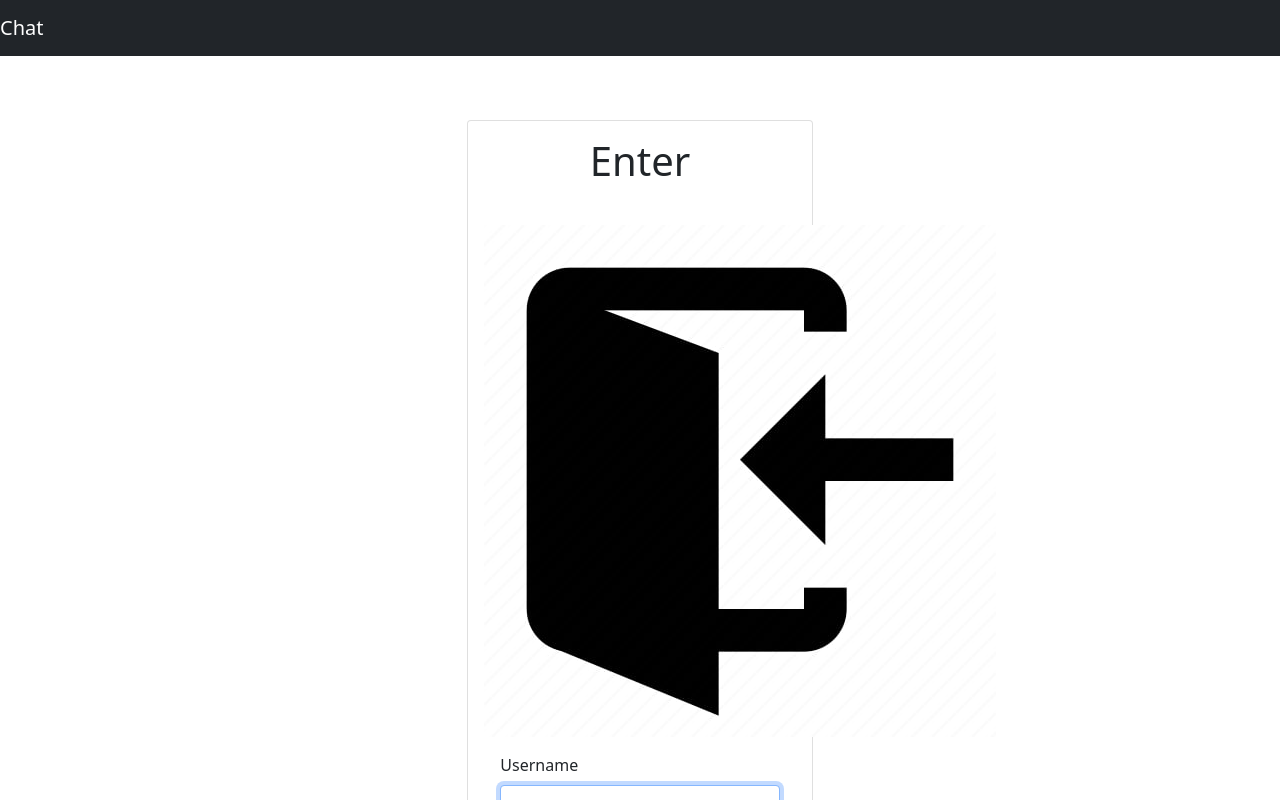
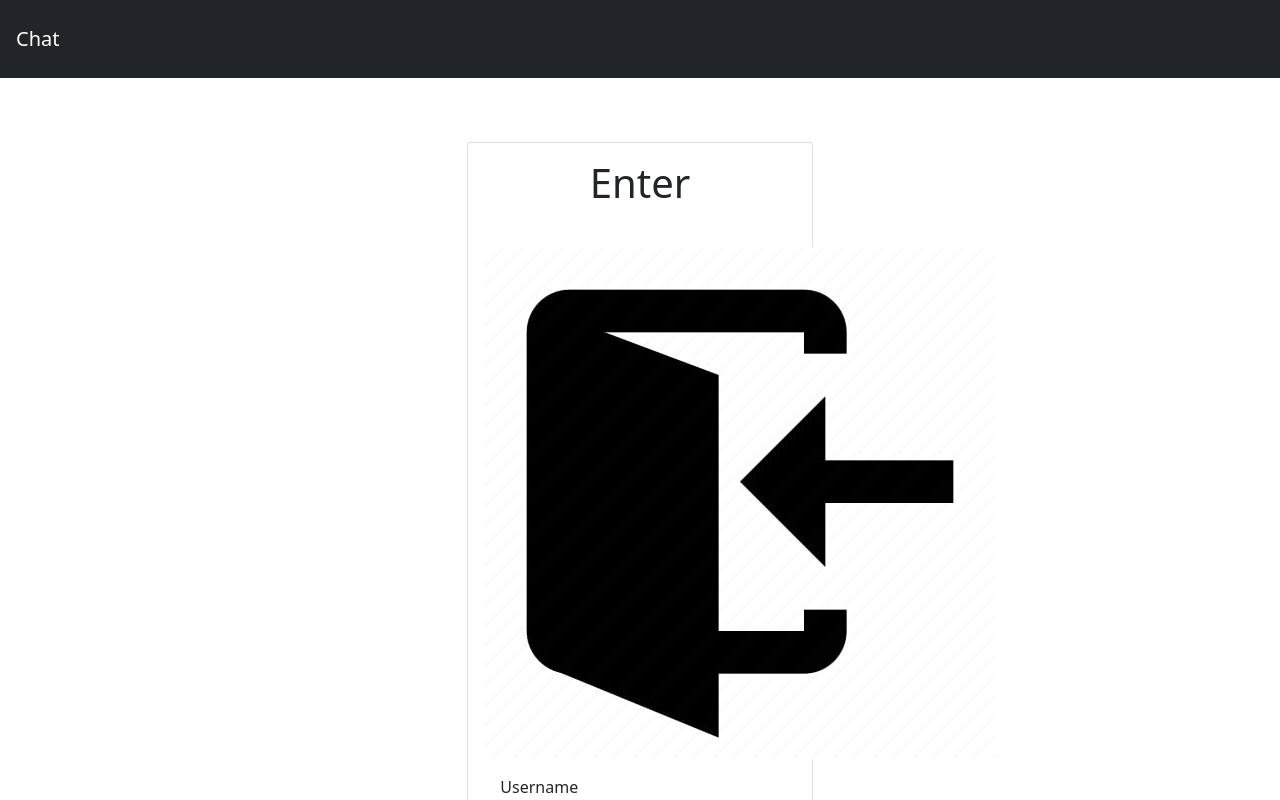
Before and after one commit to floydezus/frontend-project-lvl4, a React app: page /login in a window 1280 px wide. Shown: the top 800 px of the page. Built offline with nearby package versions, Linux system fonts and the light colour scheme; the HTML template or start-up script is replaced by a standard one.

Commit message:
fix image display

```diff
--- a/src/components/App.jsx
+++ b/src/components/App.jsx
@@ -6,7 +6,7 @@ import { BrowserRouter as Router,
   Navigate,
   useLocation
 } from "react-router-dom";
-import { Navbar } from 'react-bootstrap';
+import { Navbar, Nav, Button } from 'react-bootstrap';
 
 import NotFoundPage from './NotFoundPage.jsx';
 import LoginPage from './LoginPage.jsx';
@@ -40,11 +40,22 @@ const RequireAuth = ({ children }) => {
   return children;
 };
 
+const AuthButton = () => {
+  const auth = useAuth();
+
+  return (
+    auth.loggedIn
+      ? <Button onClick={auth.logOut}>Log out</Button>
+      : <Button  className="d-none">Log in</Button>
+  );
+};
+
 const App = () => (
   <AuthProvider>
     <Router>
-      <Navbar bg="dark" variant="dark">
-        <Navbar.Brand as={Link} to="/">Chat</Navbar.Brand>
+      <Navbar bg="dark" variant="dark" expand="lg">
+        <Navbar.Brand as={Link} to="/" className="p-3">Chat</Navbar.Brand>
+        <AuthButton />
       </Navbar>
       <div className="container p-3">
       <Routes>
--- a/src/components/LoginPage.jsx
+++ b/src/components/LoginPage.jsx
@@ -1,14 +1,13 @@
 import React, { useEffect, useRef, useState } from 'react';
 import { Container, Row, Col, Card, Button, Form } from 'react-bootstrap';
 import { useFormik } from 'formik';
-import * as Yup from "yup";
+// import * as Yup from "yup";
 import axios from 'axios';
-import { useLocation, useHistory, useNavigate } from 'react-router-dom';
+import { useLocation, useNavigate } from 'react-router-dom';
 import useAuth from '../hooks/index.jsx';
 import routes from '../routes.js';
 // import 'bootstrap/dist/css/bootstrap.min.css';
-import enter from '../enter.jpeg';
-import { entries } from 'lodash';
+import enter from '../../assets/enter.jpeg';
 
 const LoginPage = () => {
   const auth = useAuth();
@@ -43,15 +42,6 @@ const LoginPage = () => {
         throw err;
       }
     },
-    // validationSchema: Yup.object().shape({
-    //   username: Yup.string()
-    //     .required("Пожалуйста, заполните это поле."),
-    //   password: Yup.string()
-    //     .required("Пожалуйста, заполните это поле.")
-    // }),
-    // onSubmit: values => {
-
-
   });
 
   return (
@@ -62,8 +52,7 @@ const LoginPage = () => {
             {/* <Card.Header>Вход</Card.Header> */}
             <Card.Title className="text-center m-3"><h1>Enter</h1></Card.Title>
             <Card.Body>
-                {/* <Card.Img variant="left" src={enter} alt="Enter"/> */}
-                <img src={enter} alt="Enter"/>
+                <Card.Img variant="left" src={enter} alt="Enter"/>
                 <Form onSubmit={formik.handleSubmit}>
                   <Form.Group className="p-3">
                   <Form.Label htmlFor="username">Username</Form.Label>
```
Also changed, not shown: assets/enter.jpeg (renamed from src/enter.jpeg).
